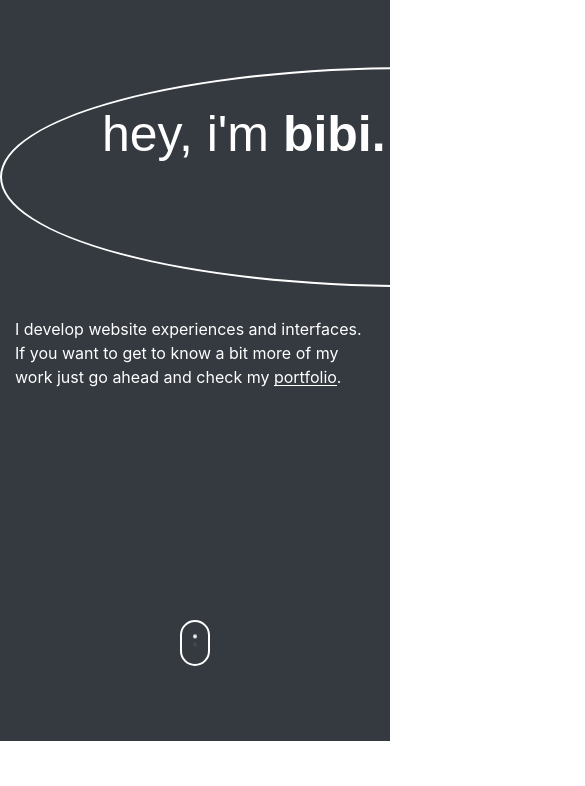
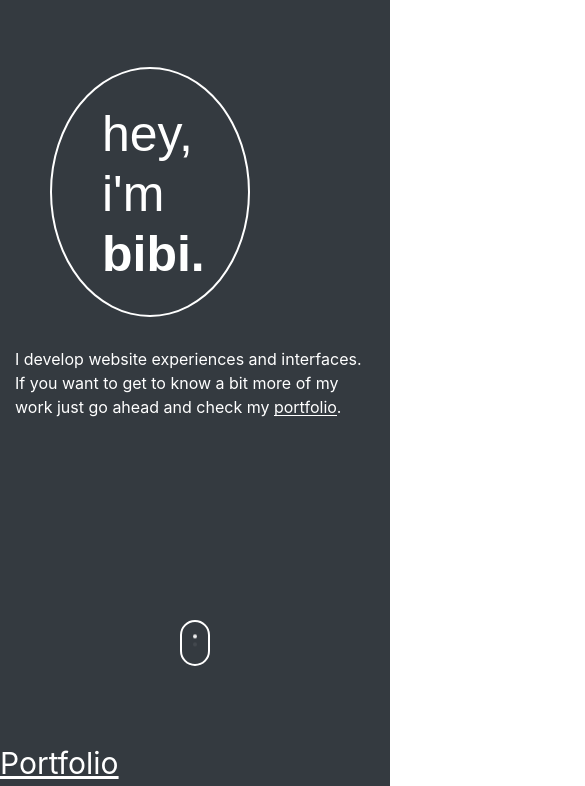
Before and after one commit to bibibranco/bibibranco, a plain HTML site: page index.html in a window 390 px wide. Shown: the part 143-929 px from the top of the page, 585 px wide, since content can reach past the window. Before the commit the page ends 884 px from the top, so only its background shows below. Drawn offline with nearby package versions, Linux system fonts and the light colour scheme; no server answers; a web font is replaced by a local one.

Commit message:
portfolio section
title added

```diff
--- a/index.html
+++ b/index.html
@@ -90,7 +90,7 @@ $(window).on("load",function(){
       <div class="banner-content ">
             <div class="d-flex align-items-center">
             <div class="row">
-              <div id="circle">
+              <div id="circleeffect">
               <div class="txt">
                 <h1>hey, i'm <b>bibi.</b></h1>
               </div>
@@ -117,10 +117,19 @@ $(window).on("load",function(){
               </div>
             </div>
             </div>
-
       </div>
     </div>
 
+        <!-- PORTFOLIO -->
+
+
+        <div class="container">
+          <div class="row justify-content-md-center">
+          <div class="page-title">Portfolio</div>
+
+
+          </div>
+        </div>
 
 
 
--- a/style.css
+++ b/style.css
@@ -12,6 +12,11 @@
 	height: 106px;
 }
 
+.page-title {
+	font-size: 30px;
+	color: white;
+	text-decoration: underline;
+}
 
 .links {
 	float: right;
@@ -45,7 +50,7 @@
 	font-weight: 700;
 }
 
-#circle {
+#circleeffect {
     width: 823px;
     height: 220px;
     border-radius: 50%;
@@ -66,20 +71,26 @@
   }
 
 
-  #circle-mobile {
-    width: 200px;
-    height: 240px;
-    border-radius: 50%;
-    border: 2px solid white;
-}
-
-
 @media screen and (max-width: 600px) {
   }
 
   div.logo img {
   	height: 60px !important;
   }
+
+
+  .txt {
+  	margin-left: -50px;
+  }
+
+  #circleeffect {
+    width: 200px;
+    height: 250px;
+    margin-left: 50px;
+    border-radius: 50%;
+    border: 2px solid white;
+}
+
 }
 
 
```
